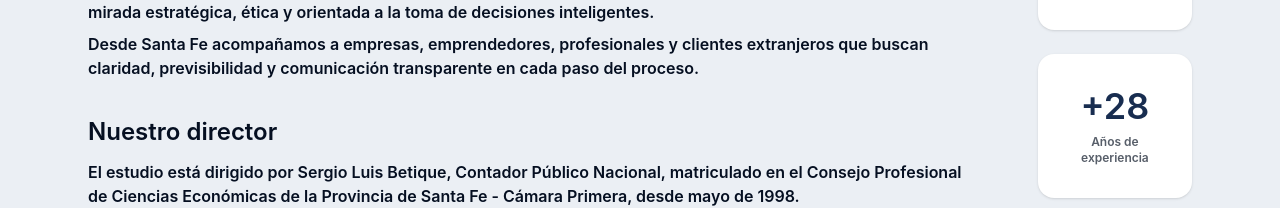
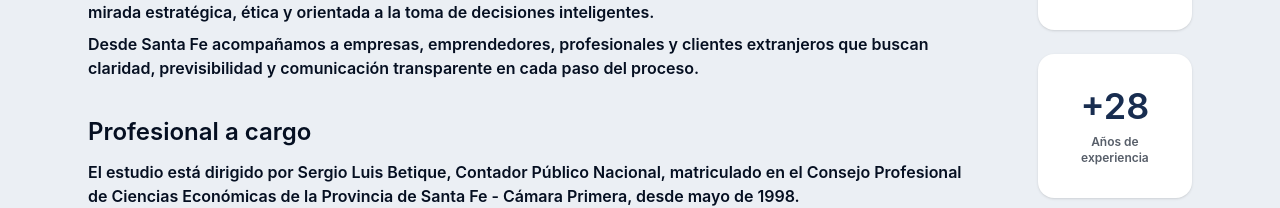
Before and after one commit to Nalaudo/SBEstudioContable, a Next.js app: page / in a window 1280 px wide. Shown: the part 2132-2340 px from the top of the page. Built offline with nearby package versions, Linux system fonts and the light colour scheme; no server answers.

Commit message:
fix: update titles and improve image loading in components

```diff
--- a/components/about.tsx
+++ b/components/about.tsx
@@ -51,7 +51,7 @@ export function About() {
               </div>
               <div className="flex flex-col gap-2">
                 <h3 className="mt-3 font-serif text-3xl text-foreground md:text-2xl">
-                  Nuestro director
+                  Profesional a cargo
                 </h3>
                 <p className="mt-1">
                   El estudio está dirigido por Sergio Luis Betique, Contador
--- a/components/hero.tsx
+++ b/components/hero.tsx
@@ -15,6 +15,8 @@ export function Hero() {
         alt="Caduceo"
         width={650}
         height={650}
+        fetchPriority="high"
+        loading="eager"
       />
       {/* Decorative grid */}
       <div
--- a/next.config.mjs
+++ b/next.config.mjs
@@ -6,6 +6,9 @@ const nextConfig = {
   images: {
     unoptimized: true,
   },
+  experimental: {
+    inlineCss: true,
+  },
 }
 
 export default nextConfig
--- a/package.json
+++ b/package.json
@@ -8,6 +8,11 @@
     "start": "next start",
     "lint": "eslint ."
   },
+  "browserslist": [
+    "last 3 versions",
+    "not dead",
+    "not ie 11"
+  ],
   "dependencies": {
     "@hookform/resolvers": "^3.9.1",
     "@vercel/analytics": "1.6.1",
```
